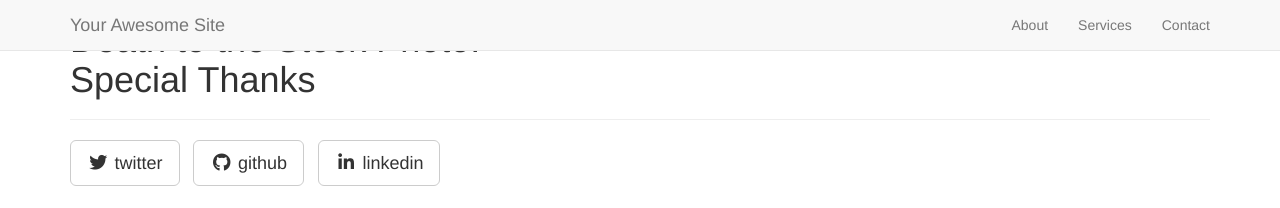
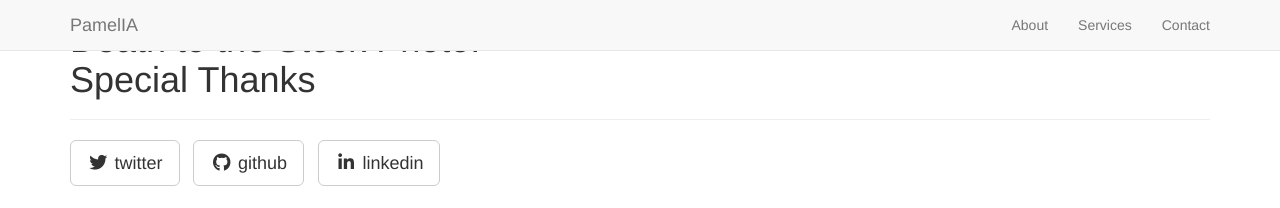
Before and after one commit to satacroteam/PamelIA-Web, a Jekyll site: the page built from _posts/2014-09-21-services-1.markdown, in a window 1280 px wide and 1400 px high. Shown: the top 208 px of the window. Built offline with Jekyll 4.4.1, drawn with Linux system fonts in a browser that asks for light colours; nearby versions of some CDN libraries; library files that are not in the unit come from our copies; some of the changed text lies outside the part shown.

Commit message:
Tittle and contact

```diff
--- a/_config.yml
+++ b/_config.yml
@@ -2,15 +2,15 @@
 #      Main Configs       #
 # ----------------------- #
 
-url: http://yoursite.com
-title: Your Awesome Site
-email: your-email@domain.com
-author: Your Name
+url: https://satacroteam.github.io/OnlineResume/index.html
+title: PamelIA
+email: florian.robinet.49000@hotmail.fr
+author: Florian Robinet
 description: > # "Write an awesome description for your new site here.
   You can edit this line in _config.yml. It will appear in your document
   head meta (for Google search results) and in your feed.xml site
   description.
-copyright: 'Copyright &copy; 2015 Your Name. All Rights Reserved.'
+copyright: 'Copyright &copy; 2017 Florian Robinet. All Rights Reserved.'
 credits: 'Credits: Landing Page is a free to use, open source Bootstrap theme created by <a href="http://startbootstrap.com/">Start Bootstrap</a>.'
 
 # ----------------------- #
@@ -27,8 +27,8 @@
 
 social:
   - title: twitter
-    url: https://twitter.com/SBootstrap
+    url:
   - title: github
-    url: https://github.com/IronSummitMedia/startbootstrap
+    url: https://github.com/satacroteam/PamelIA
   - title: linkedin
-    url:
+    url: https://www.linkedin.com/in/florian-robinet-34965651
--- a/css/landing-page.css
+++ b/css/landing-page.css
@@ -43,7 +43,7 @@
 
 .intro-message > h1 {
     margin: 0;
-    text-shadow: 2px 2px 3px rgba(0,0,0,0.6);
+    text-shadow: 6px 6px 3px rgba(0,0,0,0.6);
     font-size: 5em;
 }
 
@@ -54,7 +54,7 @@
 }
 
 .intro-message > h3 {
-    text-shadow: 2px 2px 3px rgba(0,0,0,0.6);
+    text-shadow: 6px 4px 6px rgba(0,0,0,0.6);
 }
 
 @media(max-width:767px) {
```
